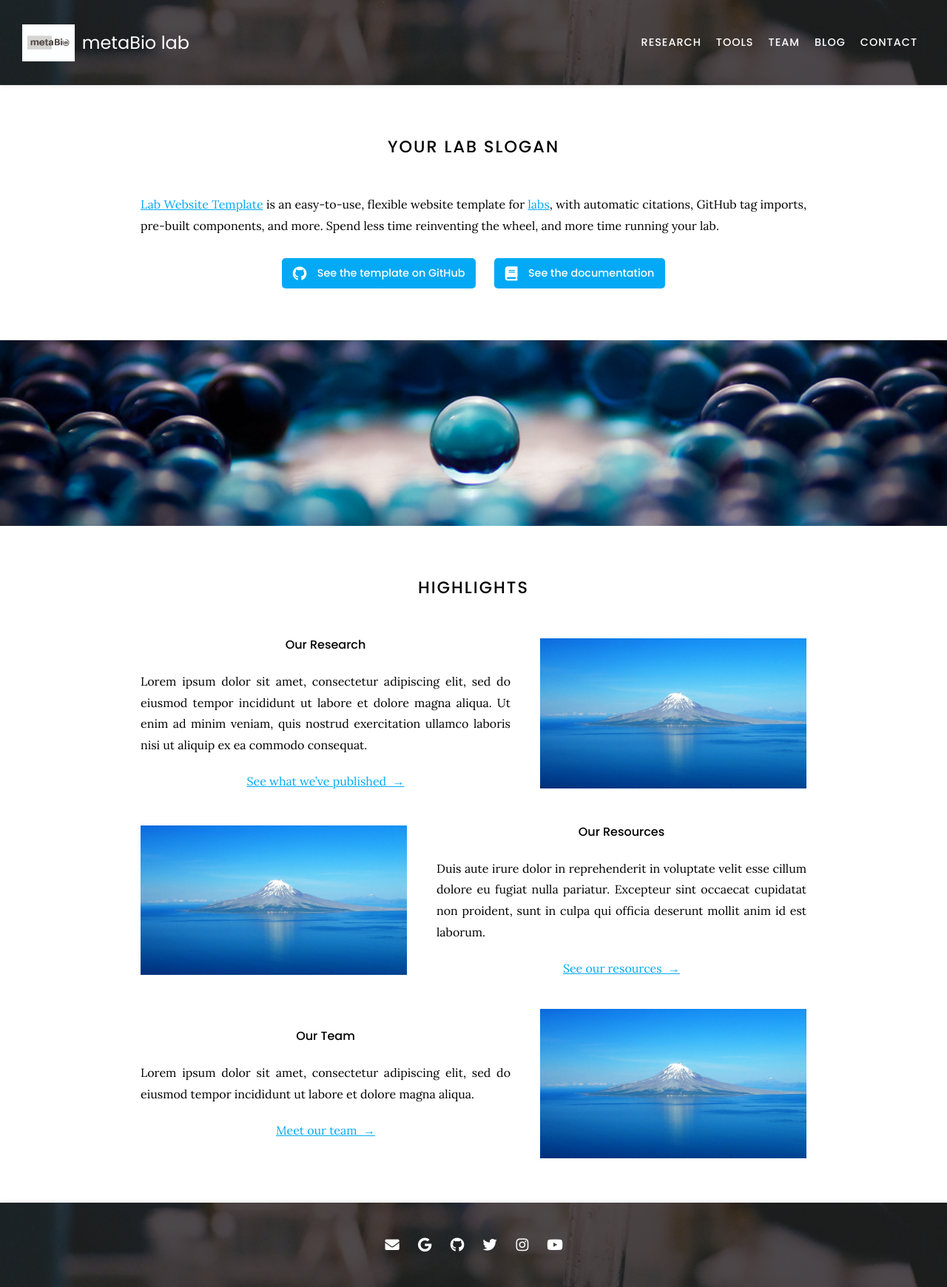
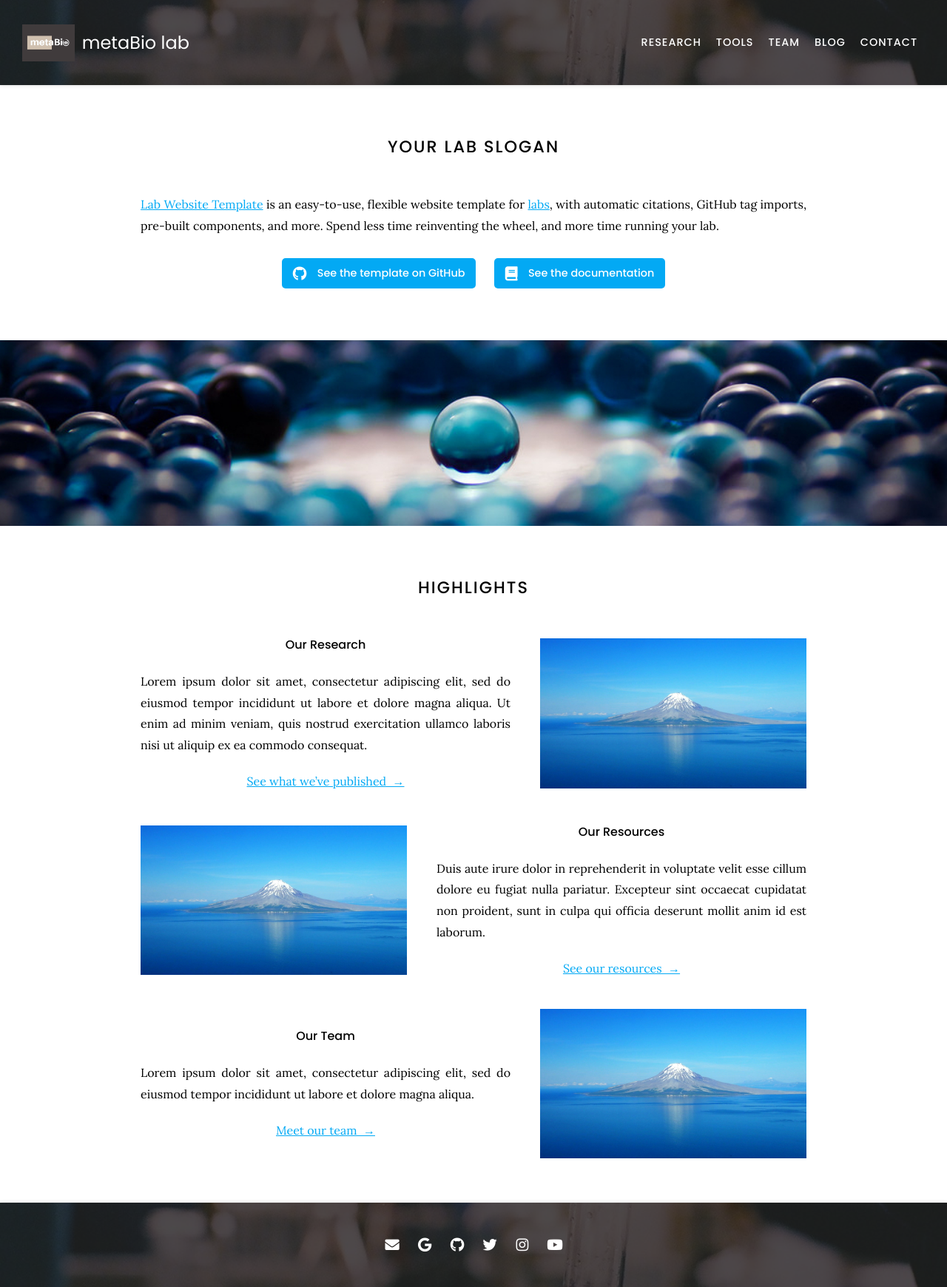
Before and after one commit to metaBIOlab/metabio, a Jekyll site: the page built from index.md, in a window 1280 px wide. Shown: the whole page at 74% size. Built offline with Jekyll 4.4.1, drawn with Linux system fonts in a browser that asks for light colours; nearby versions of some CDN libraries.

Commit message:
Update _config.yaml
atualizei a logo

```diff
--- a/_config.yaml
+++ b/_config.yaml
@@ -3,7 +3,7 @@
 # site properties and page defaults
 title: metaBio lab
 description: We are a neurosciences lab at a Physics Institute. Working with theoretical biology and experimental mathematics lab.
-logo: images/LogometaBio.jpg
+logo: images/LogometaBio_preto.jpg
 header: images/background.jpg
 footer: images/background.jpg
 baseurl: /lab-website-template
```
